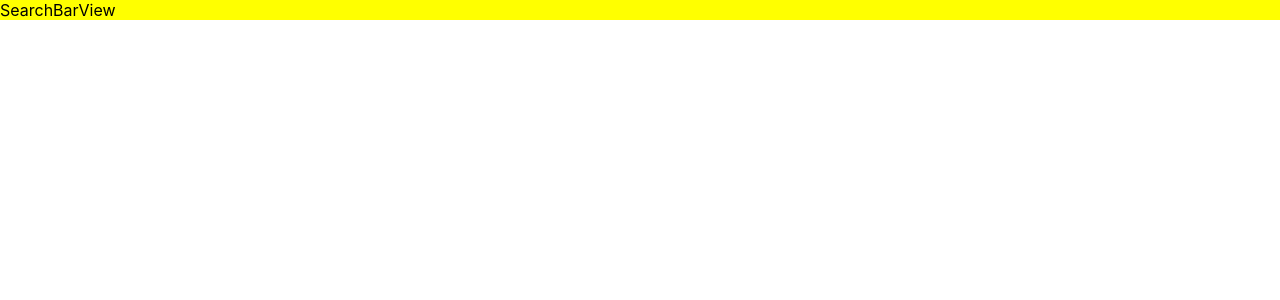
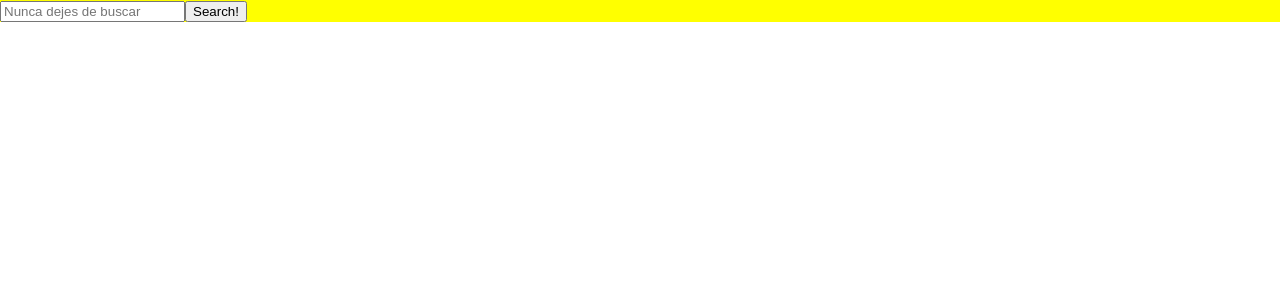
Before and after one commit to BarbaBlanca97/meli-test-frontend, a React (Create React App) app in the folder frontend/: page / in a window 1280 px wide. Shown: the top 300 px of the page. Built offline with nearby package versions, Linux system fonts and the light colour scheme.

Commit message:
Added search functionality to ItemsSearchBar

```diff
--- a/frontend/src/components/SearchBar/ItemSearchBar/ItemsSearchBar.js
+++ b/frontend/src/components/SearchBar/ItemSearchBar/ItemsSearchBar.js
@@ -1,13 +1,38 @@
+import { useState } from 'react'
+import { useNavigate, useNavigation, useSearchParams } from "react-router-dom"
 import SearchBarView from "../SearchBarView/SearchBarView"
 
 /**
  * La idea de este componente es tener la funcionalidad de redirección de
- * la search bar, si en un futuro se quiere tener otra search que se comporte distinto
+ * la search bar para poder reusarla comodamente, y para no perder flexibilidad,
+ * si en un futuro se quiere tener otra search que se comporte distinto
  * (para usar desde otra pantalla o lo que sea) solo hay que crear un nuevo container
- * sin necesidad de reescribir la vista
+ * sin necesidad de reescribir la vista (la vista puede tomar parametros para
+ * controlar como se dibuja si es necesario)
  */
 function ItemsSearchBar() {
-    return <SearchBarView />
+    const navigate = useNavigate()
+    const [searchParams] = useSearchParams()
+
+    const [query, setQuery] = useState(searchParams.get('search') || '')
+
+    const handleSearch = () => {
+        navigate(`/items?search=${query}`, {
+            state: {
+                query
+            }
+        })
+    }
+
+    const handleChange = (e) => {
+        setQuery(e.target.value)
+    }
+
+    return <SearchBarView
+        onSearch={handleSearch}
+        onChange={handleChange}
+        value={query}
+    />
 }
 
 export default ItemsSearchBar
--- a/frontend/src/components/SearchBar/SearchBarView/SearchBarView.js
+++ b/frontend/src/components/SearchBar/SearchBarView/SearchBarView.js
@@ -1,8 +1,17 @@
 import './SearchBarView.scss'
 
-function SearchBarView() {
+function SearchBarView({
+    onSearch,
+    onChange,
+    value
+}) {
     return <div className='container'>
-        SearchBarView
+        <input
+            placeholder='Nunca dejes de buscar'
+            onChange={onChange}
+            value={value}
+        />
+        <button onClick={onSearch}>Search!</button>
     </div>
 }
 
```
